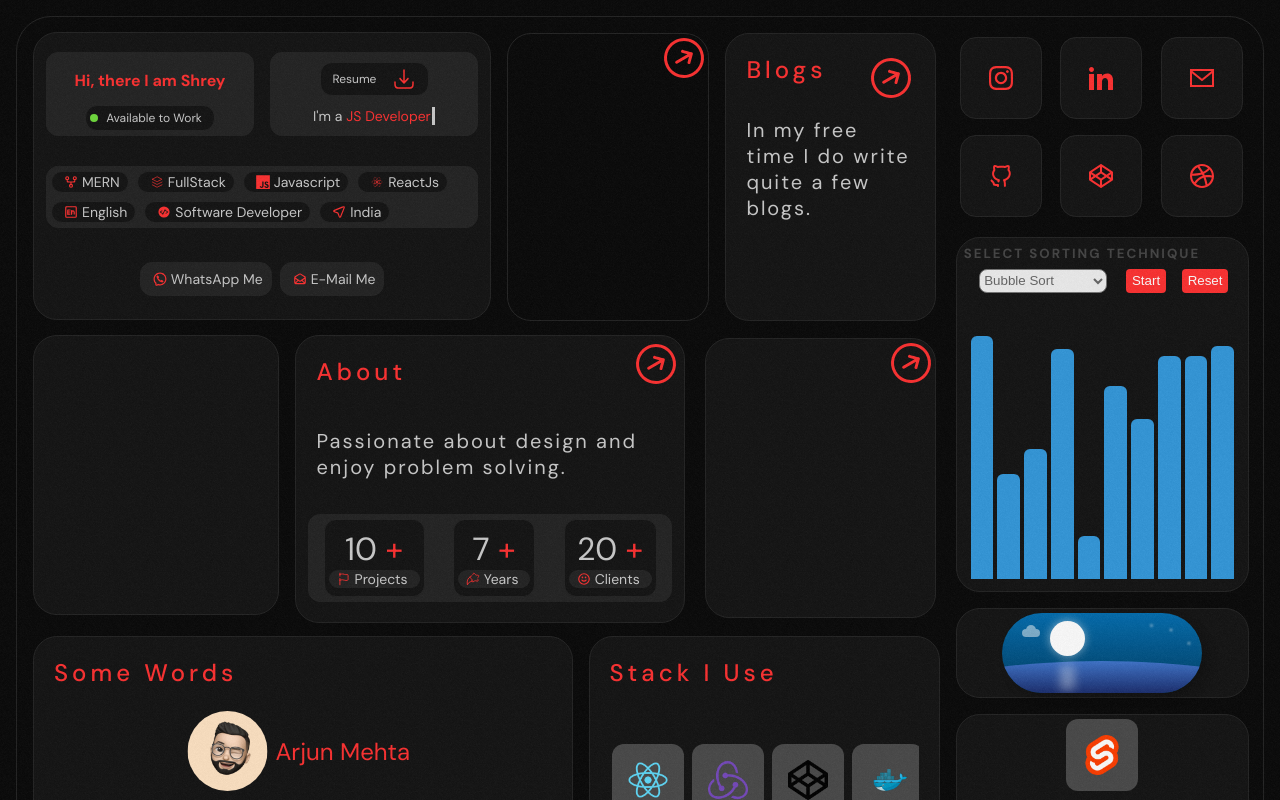
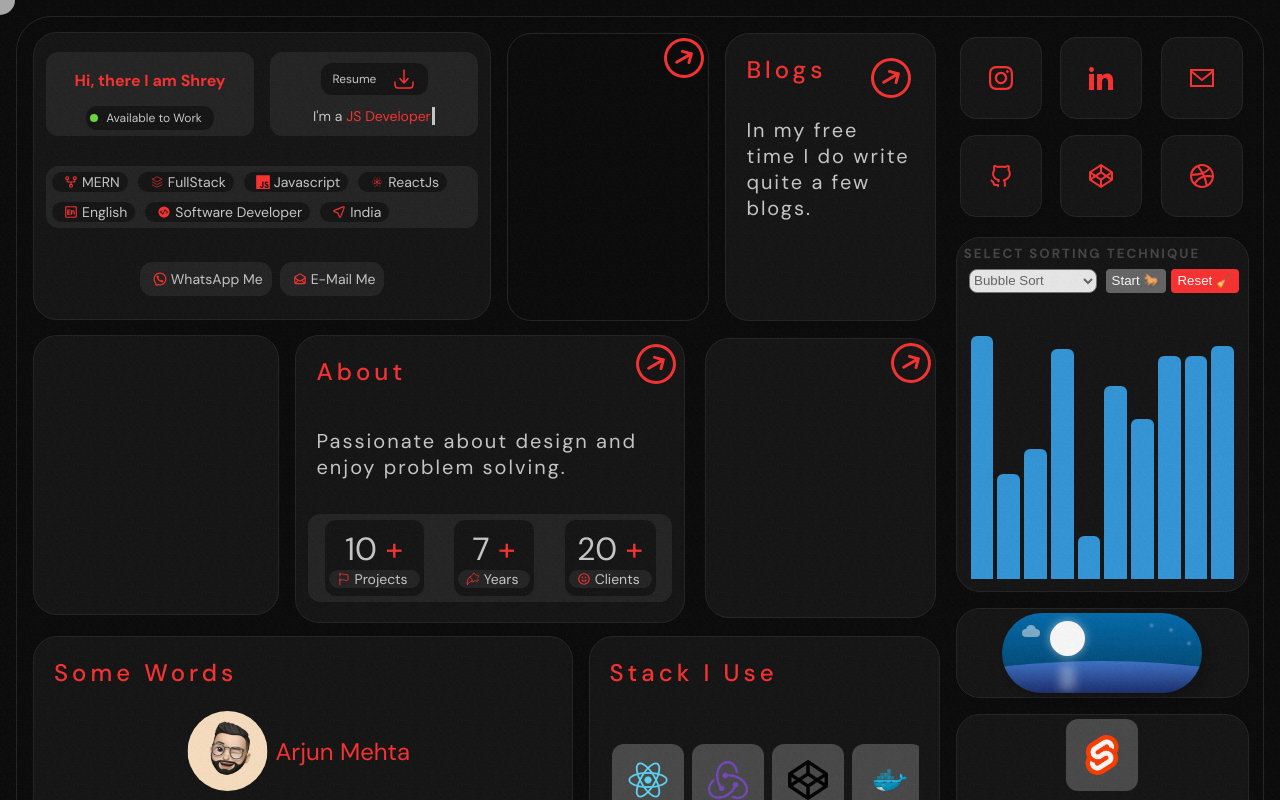
Before and after one commit to shreykr2802/bento-box-crispy, a SvelteKit app: page / in a window 1280 px wide. Shown: the top 800 px of the page. Built offline with nearby package versions, Linux system fonts and the light colour scheme; no server answers.

Commit message:
custom cursor and minor styles

```diff
--- a/src/component/atoms/ArrowButton.svelte
+++ b/src/component/atoms/ArrowButton.svelte
@@ -32,7 +32,6 @@
 		margin: 0;
 		padding: 0;
 		transition: all 0.2s;
-		cursor: pointer;
 
 		@media (max-width: 1024px) {
 			height: 2.5rem;
--- a/src/component/atoms/Background.svelte
+++ b/src/component/atoms/Background.svelte
@@ -1,9 +1,11 @@
 <script>
 </script>
 
-<div class="background"><div /></div>
+<div class="background">
+	<div class="background-img" />
+</div>
 
-<style>
+<style lang="scss">
 	.background {
 		height: 100%;
 		pointer-events: none;
@@ -12,7 +14,7 @@
 		width: 100%;
 		z-index: 4;
 
-		& > div {
+		.background-img {
 			height: 100%;
 			background-size: 64px;
 			background-repeat: repeat;
--- a/src/component/atoms/Carousel.svelte
+++ b/src/component/atoms/Carousel.svelte
@@ -230,7 +230,6 @@
 			background-color: rgba(255, 255, 255, 0.5);
 			border-radius: 50%;
 			margin: 0 5px;
-			cursor: default;
 		}
 
 		.carousel-indicators li.active {
--- a/src/component/atoms/CrossHomeButton.svelte
+++ b/src/component/atoms/CrossHomeButton.svelte
@@ -30,7 +30,6 @@
 		background: transparent;
 		fill: var(--color-text-dark);
 		transition: all 0.2s;
-		cursor: pointer;
 
 		&:hover {
 			transform: scale(1.2);
--- /dev/null
+++ b/src/component/atoms/CustomCursor.svelte
@@ -0,0 +1,41 @@
+<script>
+	let clientX;
+	let clientY;
+	let isMouseDown = false;
+</script>
+
+<svelte:window
+	on:mousemove={(e) => {
+		clientX = e.clientX;
+		clientY = e.clientY;
+	}}
+	on:mousedown={() => (isMouseDown = true)}
+	on:mouseup={() => (isMouseDown = false)}
+/>
+
+<div
+	id="custom-cursor"
+	style="left: {clientX}px; top: {clientY}px; transform: translate(-50%, -50%) scale({isMouseDown ? 0.8 : 1});"
+/>
+
+<style>
+	#custom-cursor {
+		width: 30px;
+		height: 30px;
+		border-radius: 50%;
+		background-color: var(--color-text-dark);
+		position: fixed;
+		pointer-events: none;
+		z-index: 9999;
+		mix-blend-mode: screen;
+        opacity: 0.8;
+		transition: transform 0.1s ease;
+	}
+
+	:global(a:hover) ~ #custom-cursor,
+	:global(button:hover) ~ #custom-cursor,
+    :global(select:hover) ~ #custom-cursor,
+	:global([onclick]:hover) ~ #custom-cursor {
+		transform: translate(-50%, -50%) scale(1.5) !important;
+	}
+</style>
--- a/src/component/atoms/DarkLightMode.svelte
+++ b/src/component/atoms/DarkLightMode.svelte
@@ -57,7 +57,6 @@
 			background: linear-gradient(to bottom, #6ec8ff, #1f73a7);
 			position: relative;
 			overflow: hidden;
-			cursor: pointer;
 			box-shadow: 6px 6px 10px #0000003d;
 		}
 		.mountains {
--- a/src/component/molecule/Home/HomeArrayVisual.svelte
+++ b/src/component/molecule/Home/HomeArrayVisual.svelte
@@ -6,6 +6,7 @@
 	const ANIMATION_SPEED = 100;
 	let sortSelection = 'bubble';
 	let arrayContainer;
+	let sortingToBeClicked = true;
 
 	const generateRandomArray = (size) => {
 		const array = [];
@@ -24,7 +25,7 @@
 		});
 	};
 
-    /* Bubble Sort Algorithm */
+	/* Bubble Sort Algorithm */
 	async function bubbleSort(array) {
 		const bars = arrayContainer.children;
 		for (let i = 0; i < array.length; i++) {
@@ -48,7 +49,7 @@
 		}
 	}
 
-    /* Selection Sort Algorithm */
+	/* Selection Sort Algorithm */
 	async function selectionSort(array) {
 		const bars = arrayContainer.children;
 		for (let i = 0; i < array.length; i++) {
@@ -76,7 +77,7 @@
 		}
 	}
 
-    /* Insertion Sort Algorithm */
+	/* Insertion Sort Algorithm */
 	async function insertionSort(array) {
 		const bars = arrayContainer.children;
 		for (let i = 1; i < array.length; i++) {
@@ -101,7 +102,7 @@
 		}
 	}
 
-    /* Merge Sort Algorithm */
+	/* Merge Sort Algorithm */
 	async function mergeSort(array, start = 0, end = array.length) {
 		if (end - start < 2) return array.slice(start, end);
 
@@ -157,7 +158,7 @@
 		}
 	}
 
-    /* Quick Sort Algorithm */
+	/* Quick Sort Algorithm */
 	async function quickSort(array, low = 0, high = array.length - 1) {
 		if (low < high) {
 			const pi = await partition(array, low, high);
@@ -202,11 +203,13 @@
 	onMount(() => resetArray());
 
 	const resetArray = () => {
+		sortingToBeClicked = !sortingToBeClicked;
 		unsortedBarArray = generateRandomArray(ARRAY_SIZE);
 		createBars(unsortedBarArray);
 	};
 
 	const startSorting = () => {
+		sortingToBeClicked = !sortingToBeClicked;
 		switch (sortSelection) {
 			case 'bubble':
 				bubbleSort(unsortedBarArray);
@@ -238,8 +241,20 @@
 			<option value="quick">Quick Sort</option>
 		</select>
 
-		<button class="sorting-button" on:click={startSorting}>Start</button>
-		<button class="sorting-button" on:click={resetArray}>Reset</button>
+		<button
+			class="sorting-button"
+			on:click={startSorting}
+			style="--sort-background-color: {sortingToBeClicked
+				? 'var(--color-red-neon'
+				: 'var(--color-text-light)'}">Start 🐎</button
+		>
+		<button
+			class="sorting-button"
+			on:click={resetArray}
+			style="--sort-background-color: {sortingToBeClicked
+				? 'var(--color-text-light'
+				: 'var(--color-red-neon)'}">Reset 🧹</button
+		>
 	</div>
 	<div class="array-container" bind:this={arrayContainer}></div>
 </div>
@@ -254,6 +269,7 @@
 		background-color: var(--color-box-background);
 		text-decoration: none;
 		color: var(--color-text-dark);
+
 		.box-sub-title {
 			margin: 0.2rem;
 			padding: 0;
@@ -278,9 +294,8 @@
 				border-radius: 4px;
 				color: white;
 				outline: none;
-				background-color: var(--color-red-neon);
+				background-color: var(--sort-background-color);
 				border: none;
-				cursor: pointer;
 				height: 1.5rem;
 			}
 		}
--- a/src/component/molecule/Home/HomeContent.svelte
+++ b/src/component/molecule/Home/HomeContent.svelte
@@ -104,7 +104,6 @@
 						width: calc(50% - var(--diff-factor));
 						height: calc(100% - 1rem);
 						margin: calc(var(--inner-box-margin));
-						cursor: pointer;
 						position: relative;
 						text-decoration: none;
 						overflow: hidden;
@@ -115,7 +114,7 @@
 							object-fit: cover;
 							object-position: center;
 							transition: all 0.3s ease-in-out;
-							opacity: 0.4;
+							opacity: 1;
 						}
 
 						.case-title {
@@ -181,7 +180,6 @@
 					flex-grow: 1;
 					width: calc(30% - var(--diff-factor));
 					margin: calc(var(--inner-box-margin) + var(--inner-box-padding));
-					cursor: pointer;
 					position: relative;
 					text-decoration: none;
 					overflow: hidden;
@@ -191,7 +189,7 @@
 						object-fit: cover;
 						object-position: center;
 						transition: all 0.3s ease-in-out;
-						opacity: 0.4;
+						opacity: 1;
 					}
 
 					.case-title {
--- a/src/component/molecule/Home/HomeNameDetails.svelte
+++ b/src/component/molecule/Home/HomeNameDetails.svelte
@@ -204,7 +204,6 @@
 						border-radius: 12px;
 						background-color: var(--color-box-background);
 						width: 50%;
-						cursor: pointer;
 						text-decoration: none;
 					}
 
@@ -301,7 +300,6 @@
 					padding: 0 0.5rem;
 					color: var(--color-text-dark);
 					border-radius: 12px;
-					cursor: pointer;
 					background-color: var(--color-box-background-hover);
 					text-decoration: none;
 				}
--- a/src/routes/+layout.svelte
+++ b/src/routes/+layout.svelte
@@ -5,6 +5,7 @@
 	import { dev } from '$app/environment';
 	import { inject } from '@vercel/analytics';
 	import { injectSpeedInsights } from '@vercel/speed-insights/sveltekit';
+	import CustomCursor from '../component/atoms/CustomCursor.svelte';
 	inject({ mode: dev ? 'development' : 'production' });
 	injectSpeedInsights();
 </script>
@@ -18,6 +19,7 @@
 			: '/blog'}
 	/>
 {/if}
+<CustomCursor />
 <main>
 	<slot />
 </main>
--- a/src/routes/styles.scss
+++ b/src/routes/styles.scss
@@ -34,6 +34,7 @@ body {
 	font-weight: 400;
 	font-style: normal;
 	position: relative;
+	cursor: none;
 }
 
 body.light-mode {
@@ -126,8 +127,11 @@ pre[class*='language-'] {
 	}
 }
 
-a {
+a,
+button,
+select {
 	text-decoration: none;
+	cursor: none;
 }
 
 div[class*='-content'] {
@@ -136,11 +140,9 @@ div[class*='-content'] {
 	@keyframes animateOnLoad {
 		from {
 			opacity: 0;
-			// transform: translateY(-100px);
 		}
 		to {
 			opacity: 1;
-			// transform: translate(0px);
 		}
 	}
 }
```
